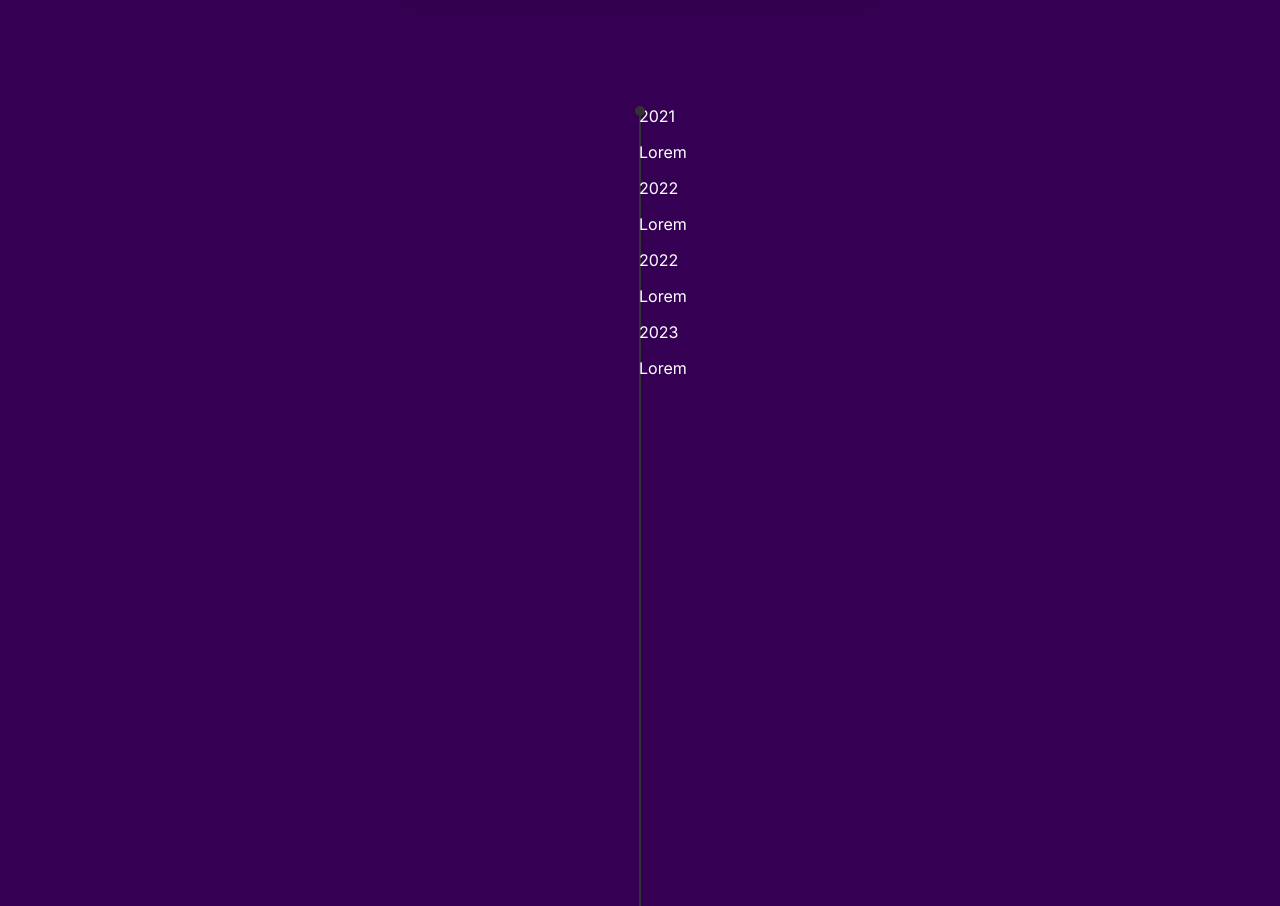
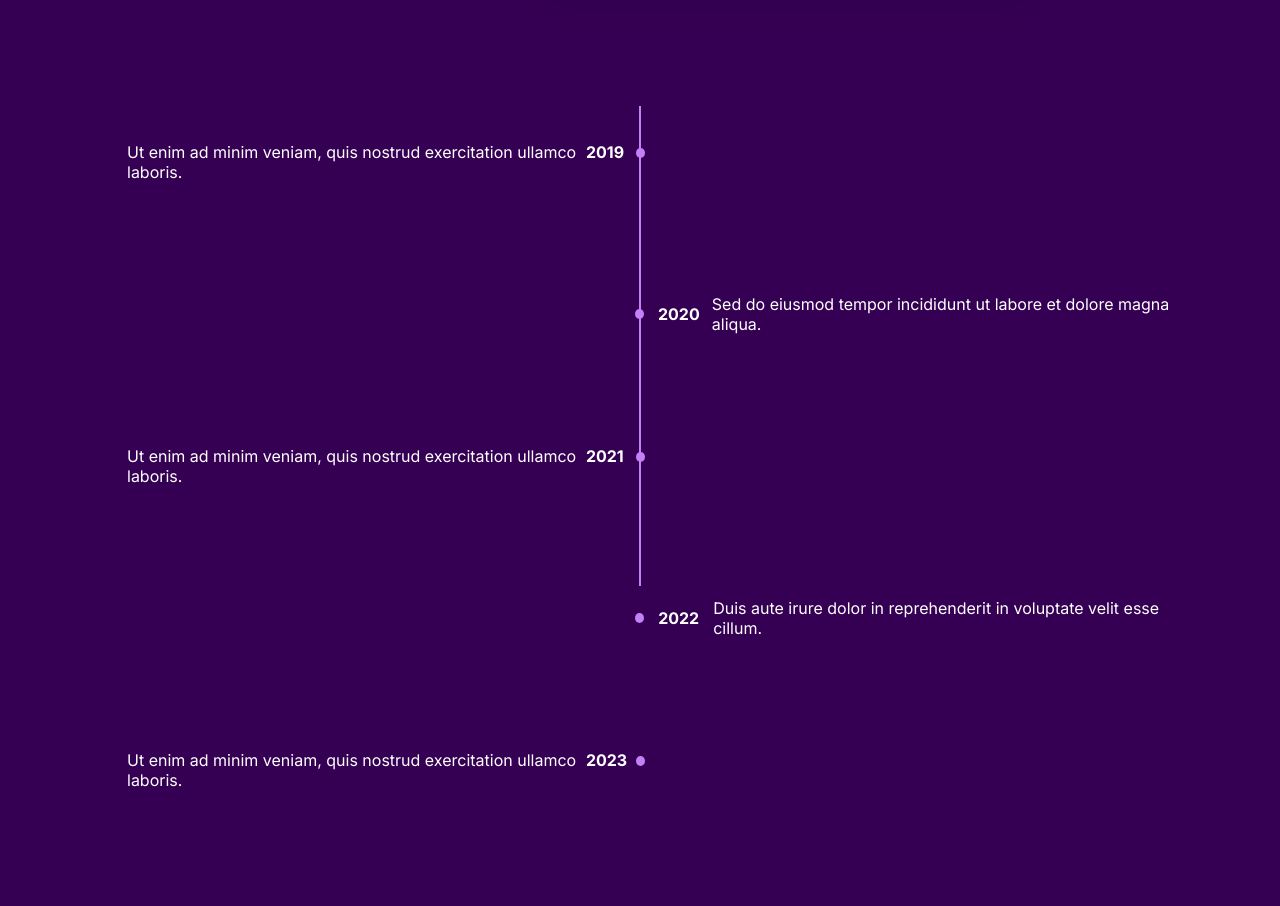
Before and after one commit to SaraMariaNascimento/LandingPageAgencia, a Next.js app: page / in a window 1280 px wide. Shown: the part 764-1670 px from the top of the page. After the commit the page ends 1630 px from the top, so only its background shows below. Built offline with nearby package versions, Linux system fonts and the light colour scheme.

Commit message:
fix: finished timeline section

```diff
--- a/components/timeline/Timeline.module.scss
+++ b/components/timeline/Timeline.module.scss
@@ -1,35 +1,56 @@
-/* components/Timeline.module.scss */
+$timeline-width: 0.125rem;
+$timeline-height: 60vh;
+$entry-width: 33.25rem;
+$entry-margin-bottom: 1.25rem;
+$entry-transform-y: 1.25rem;
+$entry-opacity-transition: 0.5s;
+$margin-bottom: 5rem;
+
 .timeline {
+  position: relative;
+  width: $timeline-width;
+  height: $timeline-height;
+  background: #C480F7;
+  margin: 0 auto;
+  display: flex;
+  flex-direction: column;
+  align-items: flex-start;
+  margin-bottom: $margin-bottom;
+  .leftText {
     position: relative;
-    width: 2px;
-    height: 100vh;
-    background: #333;
-    margin: 0 auto;
-
-    &::before {
-      content: '';
-      position: absolute;
-      top: 0;
-      left: 50%;
-      width: 10px;
-      height: 10px;
-      background: #333;
-      border-radius: 50%;
-      transform: translateX(-50%);
-      transition: background-color 0.3s;
+    right: 32rem;
+    .timelineEntry {
+      flex-direction: row-reverse;
+      align-items: baseline;
     }
-
-    /* Adicione outras animações e estilos conforme necessário */
-  }
-.timeline-entry {
-  /* Estilos padrão */
-  opacity: 0;
-  transform: translateY(20px);
-  transition: opacity 0.5s, transform 0.5s;
-
-  &.appear {
-    /* Estilos quando a entrada está na visualização */
-    opacity: 1;
-    transform: translateY(0);
   }
 }
+
+.timelineEntry {
+  opacity: 0;
+  display: flex;
+  width: $entry-width;
+  margin-bottom: $entry-margin-bottom;
+  align-items: center;
+  transform: translateY($entry-transform-y);
+  transition: opacity $entry-opacity-transition, transform $entry-opacity-transition;
+  color: #fff;
+  margin-bottom: $margin-bottom;
+
+  &::before {
+    content: "";
+    display: inline-block;
+    width: 0.625rem;
+    height: 0.625rem;
+    border-radius: 50%;
+    background-color: #C480F7;
+    margin-right: 0.625rem;
+    position: relative;
+    right: 0.25rem;
+  }
+
+  .year {
+    width: 3.75rem;
+    font-weight: bold;
+  }
+}
--- a/components/timeline/index.jsx
+++ b/components/timeline/index.jsx
@@ -1,17 +1,22 @@
-// components/Timeline.js
 import React from 'react';
 import { useInView } from 'react-intersection-observer';
 import Styles from './Timeline.module.scss';
 
-const TimelineEntry = ({ year, text }) => {
+const generateTimelineEntry = (year, text, alignRight) => {
   const [ref, inView] = useInView({
     triggerOnce: true,
+    threshold: 0.5,
   });
 
   return (
-    <div ref={ref}>
+    <div
+      className={`${Styles.timelineEntry} ${alignRight ? Styles.alignRight : ''}`}
+      ref={ref}
+      style={{ opacity: inView ? 1 : 0 }}
+      key={year}
+    >
       <span className={Styles.year}>{year}</span>
-      <p className={inView ? Styles.appear : ''}>{text}</p>
+      <p>{text}</p>
     </div>
   );
 };
@@ -19,10 +24,17 @@ const TimelineEntry = ({ year, text }) => {
 const Timeline = () => {
   return (
     <div className={Styles.timeline}>
-      <TimelineEntry year="2021" text="Lorem" />
-      <TimelineEntry year="2022" text="Lorem" />
-      <TimelineEntry year="2022" text="Lorem" />
-      <TimelineEntry year="2023" text="Lorem" />
+      <div className={Styles.leftText}>
+        {generateTimelineEntry("2019", "Ut enim ad minim veniam, quis nostrud exercitation ullamco laboris.", true)}
+      </div>
+      {generateTimelineEntry("2020", "Sed do eiusmod tempor incididunt ut labore et dolore magna aliqua.", false)}
+      <div className={Styles.leftText}>
+        {generateTimelineEntry("2021", "Ut enim ad minim veniam, quis nostrud exercitation ullamco laboris.", true)}
+      </div>
+      {generateTimelineEntry("2022", "Duis aute irure dolor in reprehenderit in voluptate velit esse cillum.", false)}
+      <div className={Styles.leftText}>
+        {generateTimelineEntry("2023", "Ut enim ad minim veniam, quis nostrud exercitation ullamco laboris.", true)}
+      </div>
     </div>
   );
 };
--- a/components/welcome/welcome.module.scss
+++ b/components/welcome/welcome.module.scss
@@ -7,10 +7,11 @@
     background-size: contain;
     background-position: center;
     display: grid;
-    grid-template-columns:  repeat(3, 1fr);
+    grid-template-columns:  repeat(2, 1fr);
     align-items: center;
     justify-content: center;
     padding-top: 210px;
+    justify-items: center;
 }
 
 .text{
```
